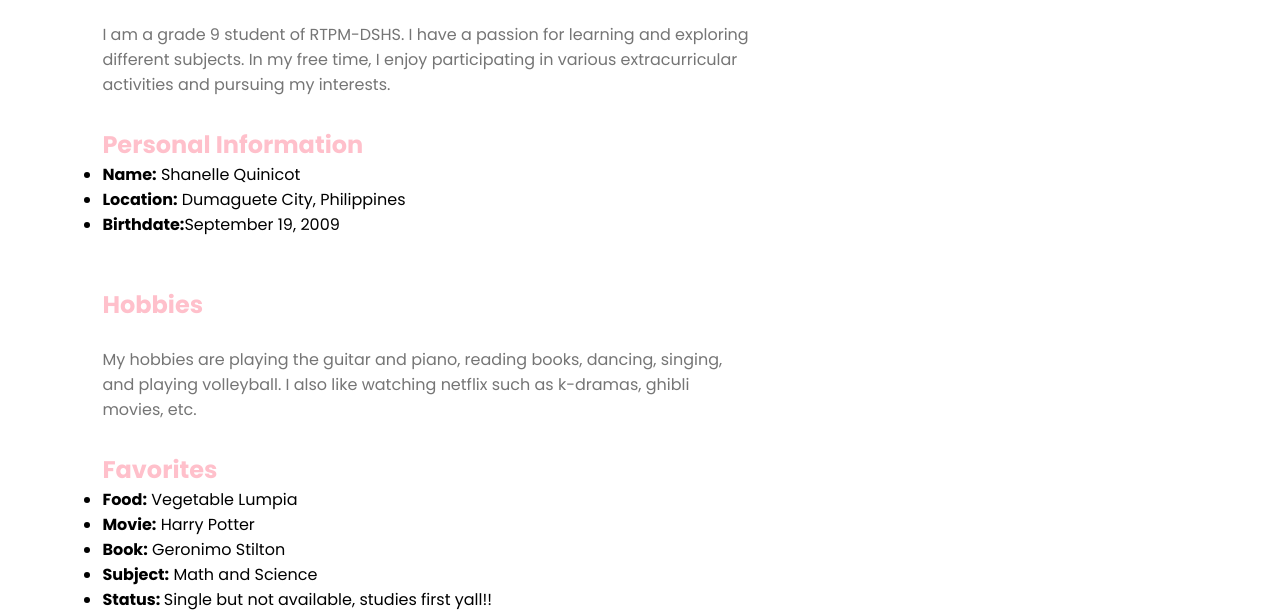
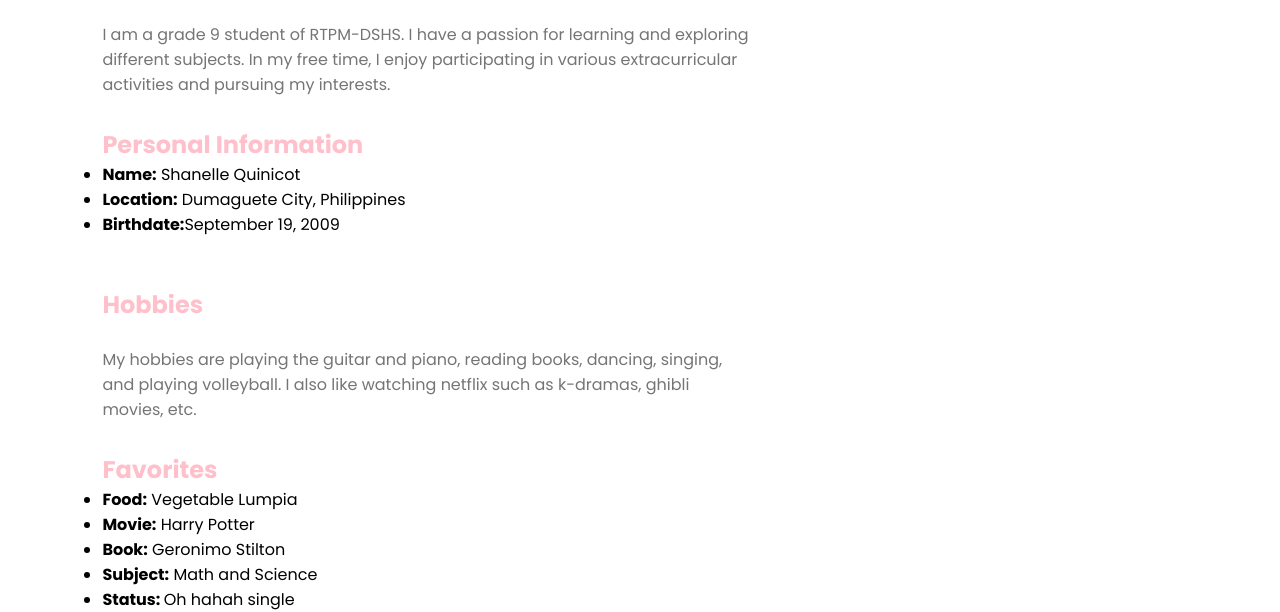
Before and after one commit to shaniqs/shaniqs.gitbub.io, a plain HTML site: page about.html in a window 1280 px wide. Shown: the part 318-930 px from the top of the page. Drawn offline with Linux system fonts and the light colour scheme.

Commit message:
Update about.html

```diff
--- a/about.html
+++ b/about.html
@@ -53,7 +53,7 @@
  <li><strong>Movie:</strong> Harry Potter</li>
  <li><strong>Book:</strong> Geronimo Stilton </li>
  <li><strong>Subject:</strong> Math and Science</li>
- <li><strong>Status: </strong>Single but not available, studies first yall!! </li>
+ <li><strong>Status: </strong> Oh hahah single</li>
 </ul>
 
     </div>
```
